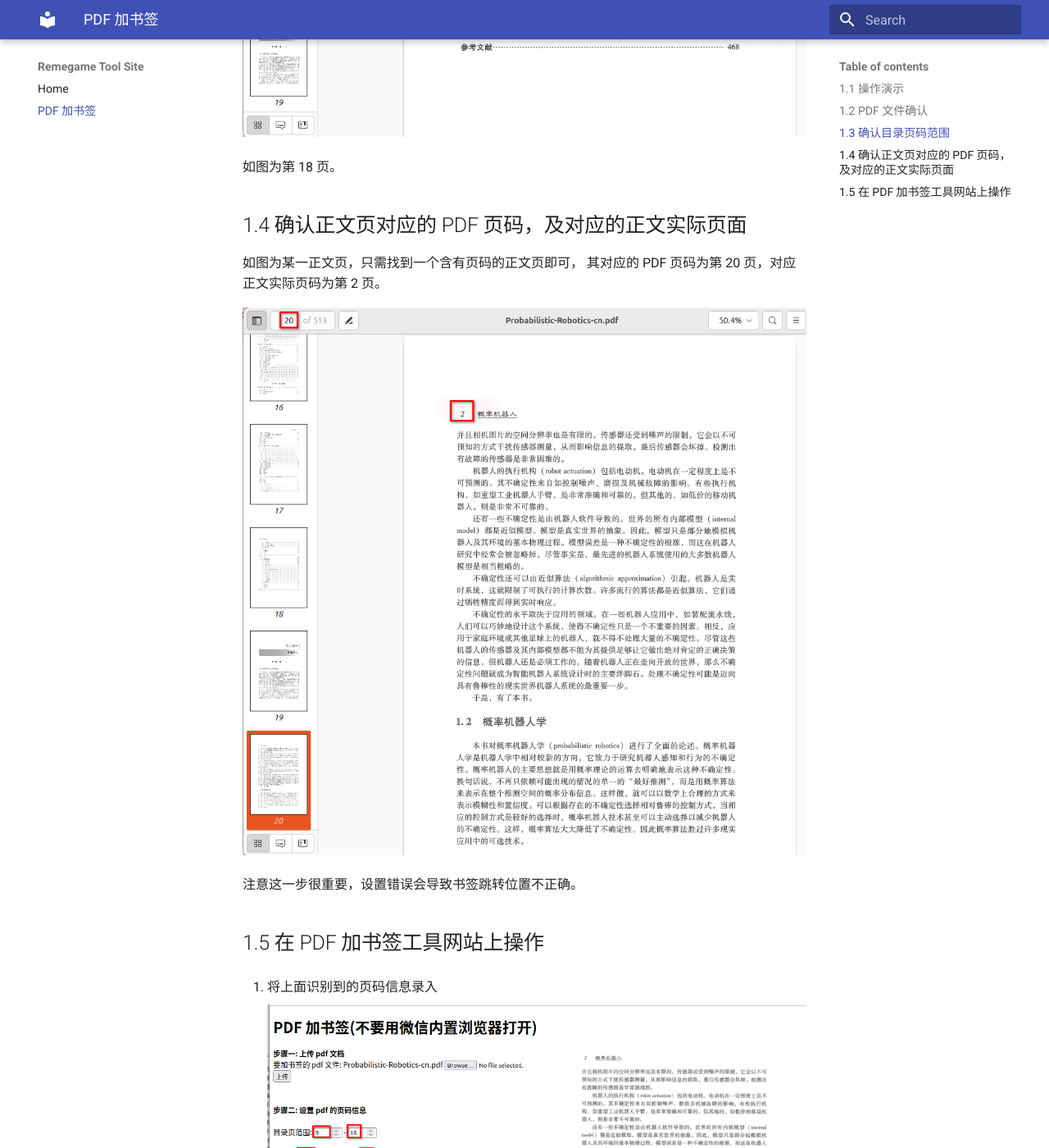
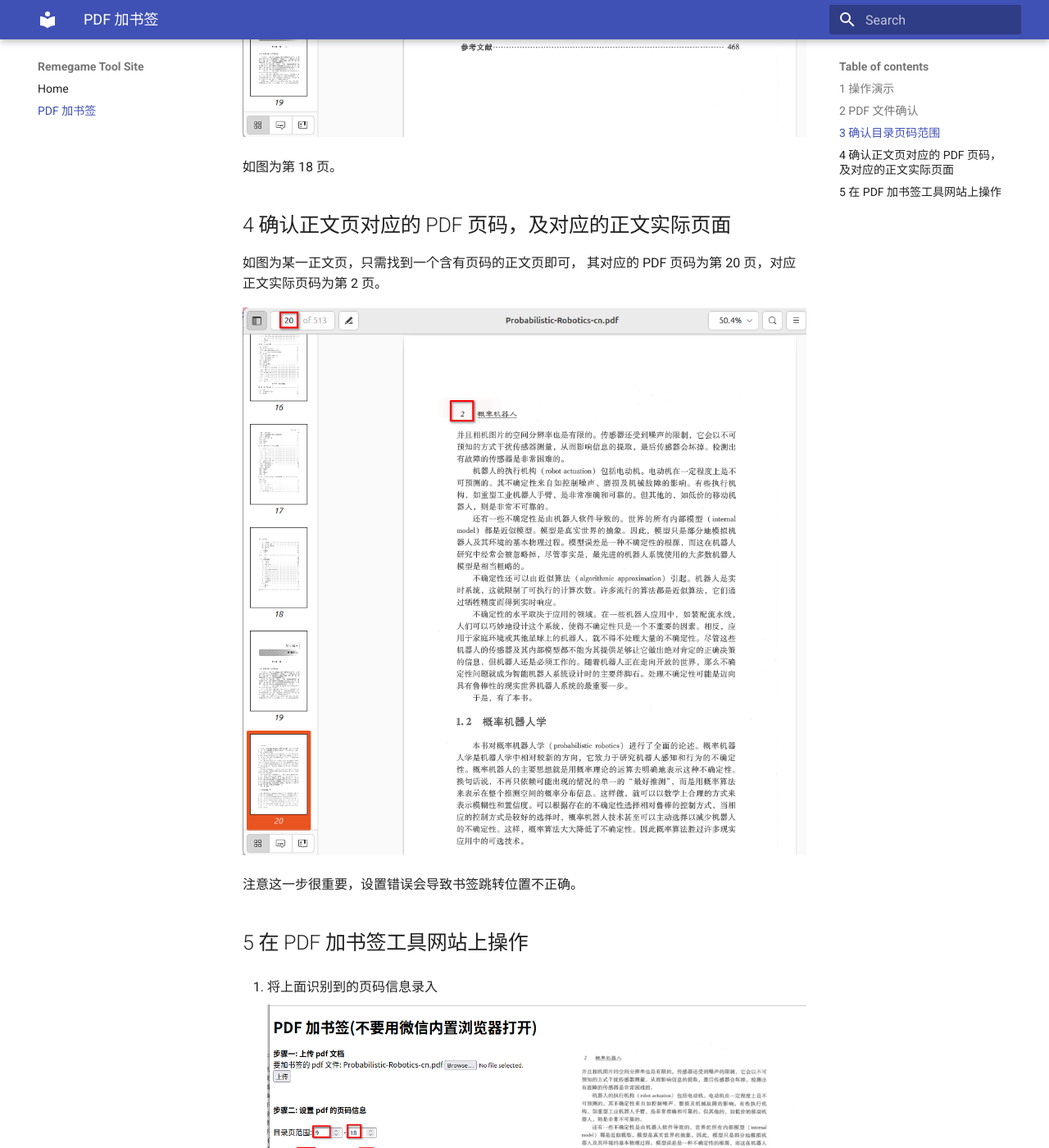
Before and after one commit to mngb/remegame.site, an MkDocs documentation site: the page built from docs/pdf_content_how_to.md, in a window 1280 px wide and 1400 px high, scrolled down 2702 px. Shown: the whole window at 82% size. Built offline with MkDocs 1.6.1 and Material for MkDocs 9.7.7, drawn with Linux system fonts in a browser that asks for light colours; some of the changed text lies outside the part shown.

Commit message:
[fix] 规范 md 目录输出格式

```diff
--- a/docs/index.md
+++ b/docs/index.md
@@ -1,14 +1,14 @@
 ---
 
 
-# 1 站点介绍
+# 站点介绍
 
 实用小工具开发。
 
 ---
 
 
-# 2 工具使用文档
+# 工具使用文档
 
 | 工具名称   | 文档                               | 链接                  | 开放时间      |
 |---------- |---------------------------------- |--------------------- |------------- |
--- a/docs/pdf_content_how_to.md
+++ b/docs/pdf_content_how_to.md
@@ -1,7 +1,7 @@
-# 1 PDF 扫描件加书签步骤
+# PDF 扫描件加书签步骤
 
 
-## 1.1 操作演示
+## 1 操作演示
 
 选择 PDF 文件并配置页码信息:
 
@@ -20,12 +20,12 @@
 [目录编辑视频](images/edit.webm)
 
 
-## 1.2 PDF 文件确认
+## 2 PDF 文件确认
 
 确认 PDF 为扫描件，且包含目录页。
 
 
-## 1.3 确认目录页码范围
+## 3 确认目录页码范围
 
 确认目录首页对应的 PDF 页码
 
@@ -40,7 +40,7 @@
 如图为第 18 页。
 
 
-## 1.4 确认正文页对应的 PDF 页码，及对应的正文实际页面
+## 4 确认正文页对应的 PDF 页码，及对应的正文实际页面
 
 如图为某一正文页，只需找到一个含有页码的正文页即可， 其对应的 PDF 页码为第 20 页，对应正文实际页码为第 2 页。
 
@@ -49,7 +49,7 @@
 注意这一步很重要，设置错误会导致书签跳转位置不正确。
 
 
-## 1.5 在 PDF 加书签工具网站上操作
+## 5 在 PDF 加书签工具网站上操作
 
 1.  将上面识别到的页码信息录入
 
```
Also changed, not shown: other parts of docs/index.md (+1 -1 lines).
